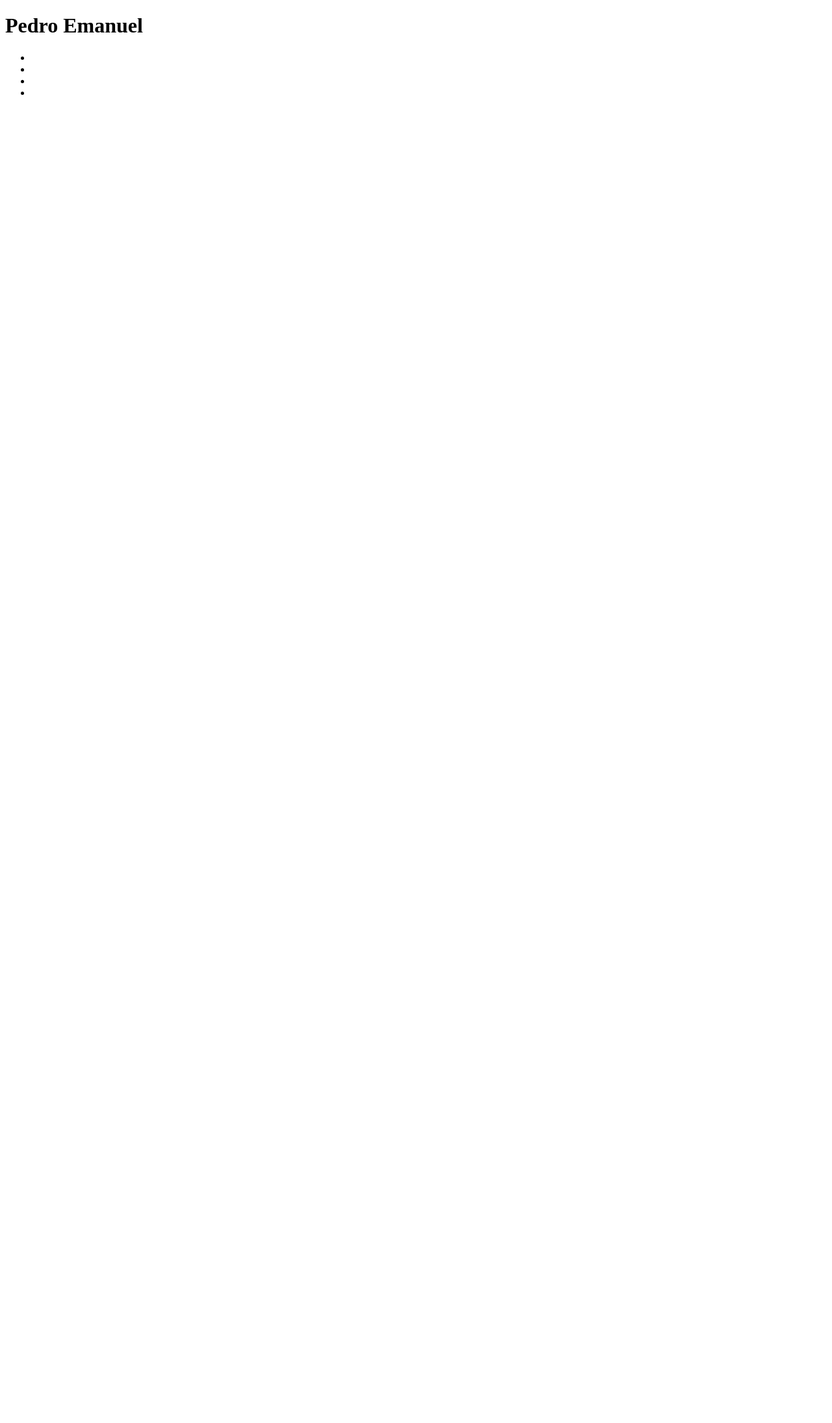
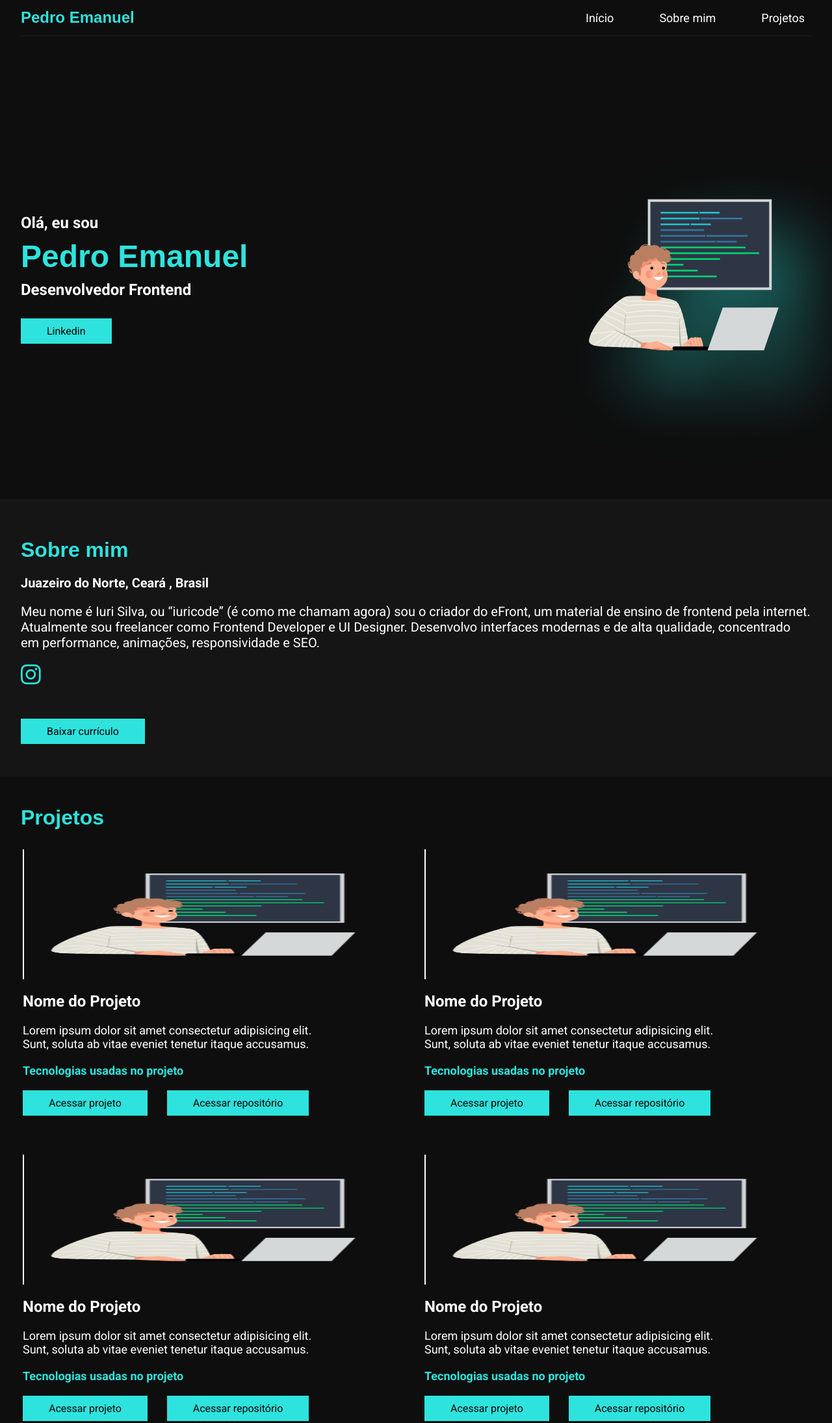
Before and after one commit to PedroEmanuel16/CodeLab, a plain HTML site: page Projeto 5/index.html in a window 1280 px wide. Shown: the top 2190 px of the page at 65% size. Before the commit the page ends 800 px from the top, so only its background shows below. Drawn offline with Linux system fonts and the light colour scheme; a web font is replaced by a local one.

Commit message:
adicionando arquivos do projeto 5

```diff
--- a/Projeto 5/index.html
+++ b/Projeto 5/index.html
@@ -1,30 +1,131 @@
 <!DOCTYPE html>
 <html lang="pt-br">
+
 <head>
     <meta charset="UTF-8">
     <meta name="viewport" content="width=device-width, initial-scale=1.0">
     <title>Projeto 5</title>
+    <link rel="stylesheet" href="style.css">
+    <link rel="preconnect" href="https://fonts.googleapis.com">
+    <link rel="preconnect" href="https://fonts.gstatic.com" crossorigin>
+    <link
+        href="https://fonts.googleapis.com/css2?family=Andada+Pro:ital,wght@0,400..840;1,400..840&family=Inter:ital,opsz,wght@0,14..32,100..900;1,14..32,100..900&family=Nunito:ital,wght@0,200..1000;1,200..1000&family=Preahvihear&family=Roboto:ital,wght@0,100;0,300;0,400;0,500;0,700;0,900;1,100;1,300;1,400;1,500;1,700;1,900&display=swap"
+        rel="stylesheet">
+    <link rel="preconnect" href="https://fonts.googleapis.com">
+    <link rel="preconnect" href="https://fonts.gstatic.com" crossorigin>
+    <link
+        href="https://fonts.googleapis.com/css2?family=Andada+Pro:ital,wght@0,400..840;1,400..840&family=Inter:ital,opsz,wght@0,14..32,100..900;1,14..32,100..900&family=Nunito:ital,wght@0,200..1000;1,200..1000&family=Preahvihear&family=Roboto:ital,wght@0,100;0,300;0,400;0,500;0,700;0,900;1,100;1,300;1,400;1,500;1,700;1,900&display=swap"
+        rel="stylesheet">
+    <script src="https://kit.fontawesome.com/4921aa317d.js" crossorigin="anonymous"></script>
 </head>
+
 <body>
     <header>
-        <h1>Pedro Emanuel</h1>
+        <div class="header-itens">
+            <h1>Pedro Emanuel</h1>
 
-        <nav>
-            <ul>
-                <li></li>
-                <li></li>
-                <li></li>
-                <li></li>
-            </ul>
-        </nav>
+            <nav>
+                <ul>
+                    <li><a href="#">Início</a></li>
+                    <li><a href="#">Sobre mim</a></li>
+                    <li><a href="#">Projetos</a></li>
+                </ul>
+            </nav>
+        </div>
+
     </header>
 
     <main>
+        <div class="container-principal-geral">
+            <div class="container-principal container-principal1">
+                <div class="principal-texto">
+                    <h3>Olá, eu sou</h3>
+                    <h2>Pedro Emanuel</h2>
+                    <h3>Desenvolvedor Frontend</h3>
+                    <div id="btn-linkedin">
+                        <a href="#" class="btn-padrao">Linkedin</a>
+                    </div>
+                </div>
+                <div class="principal-imagem">
+                    <img src="me.png" alt="">
+                </div>
+            </div>
+        </div>
+
+        <div class="container-principal-sobre">
+            <div class="container-principal container-principal2">
+                <h2>Sobre mim</h2>
+                <h3>Juazeiro do Norte, Ceará ,  Brasil</h3>
+                <p>Meu nome é Iuri Silva, ou “iuricode” (é como me chamam agora) sou o criador do eFront, um material de
+                    ensino de frontend pela internet. Atualmente sou freelancer como Frontend Developer e UI Designer.
+                    Desenvolvo interfaces modernas e de alta qualidade, concentrado em performance, animações,
+                    responsividade e SEO.</p>
+
+                <div class="instagram"><i class="fa-brands fa-instagram"></i></div>
+
+
+                <div class="btn-baixar">
+                    <a href="#" class="btn-padrao">Baixar currículo</a>
+                </div>
+
+            </div>
+        </div>
+
+        <div class="container-principal-projetos">
+            <div class="container-principal container-principal3">
+                <h2>Projetos</h2>
+
+                <ul class="projetos-lista">
+                    <li>
+                        <img src="me.png" alt="">
+                        <h4>Nome do Projeto</h4>
+                        <p>Lorem ipsum dolor sit amet consectetur adipisicing elit. Sunt, soluta ab vitae eveniet tenetur itaque accusamus.</p>
+                        <h5>Tecnologias usadas no projeto</h5>
+                        <div class="btns-links">
+                            <a href="#" class="btn-padrao">Acessar projeto</a>
+                            <a href="#" class="btn-padrao">Acessar repositório</a>
+                        </div>
+                    </li>
+                    <li>
+                        <img src="me.png" alt="">
+                        <h4>Nome do Projeto</h4>
+                        <p>Lorem ipsum dolor sit amet consectetur adipisicing elit. Sunt, soluta ab vitae eveniet tenetur itaque accusamus.</p>
+                        <h5>Tecnologias usadas no projeto</h5>
+                        <div class="btns-links">
+                            <a href="#" class="btn-padrao">Acessar projeto</a>
+                            <a href="#" class="btn-padrao">Acessar repositório</a>
+                        </div>
+                    </li>
+                    <li>
+                        <img src="me.png" alt="">
+                        <h4>Nome do Projeto</h4>
+                        <p>Lorem ipsum dolor sit amet consectetur adipisicing elit. Sunt, soluta ab vitae eveniet tenetur itaque accusamus.</p>
+                        <h5>Tecnologias usadas no projeto</h5>
+                        <div class="btns-links">
+                            <a href="#" class="btn-padrao">Acessar projeto</a>
+                            <a href="#" class="btn-padrao">Acessar repositório</a>
+                        </div>
+                    </li>
+                    <li>
+                        <img src="me.png" alt="">
+                        <h4>Nome do Projeto</h4>
+                        <p>Lorem ipsum dolor sit amet consectetur adipisicing elit. Sunt, soluta ab vitae eveniet tenetur itaque accusamus.</p>
+                        <h5>Tecnologias usadas no projeto</h5>
+                        <div class="btns-links">
+                            <a href="#" class="btn-padrao">Acessar projeto</a>
+                            <a href="#" class="btn-padrao">Acessar repositório</a>
+                        </div>
+                    </li>
+                </ul>
+            </div>
+        </div>
+
 
     </main>
 
     <footer>
-
+        <h4>@ 2024 - Pedro Emanuel</h4>
     </footer>
 </body>
+
 </html>
--- /dev/null
+++ b/Projeto 5/style.css
@@ -0,0 +1,164 @@
+*{
+    padding: 0;
+    margin: 0;
+    box-sizing: border-box;
+    font-family: "Roboto", sans-serif;
+}
+
+header{
+    width: 100%;
+    height: 10vh;
+    background: transparent;
+    background-color: #0E0E0E;
+}
+.header-itens{
+    width: 1216px;
+    margin: 0 auto;
+    display: flex;
+    justify-content: space-between;
+    align-items: center;
+    padding: 13px 0;
+    border-bottom: 2px solid #151515;
+}
+.header-itens h1{
+    font-size: 24px;
+    font-family: "Preahvihear", sans-serif;
+    color: rgb(46, 227, 221);
+}
+nav ul{
+    display: flex;
+    list-style: none;
+    gap: 50px;
+}
+nav a{
+    text-decoration: none;
+    color: #fff;
+    font-size: 18px;
+    padding: 10px;
+}
+.container-principal-geral{
+    background-color: #0E0E0E;
+}
+.container-principal{
+    width: 1216px;
+    max-width: 100%;
+    margin: 0 auto;
+    display: flex;
+}
+.container-principal1{
+    height: 86vh;
+    justify-content: space-between;
+    align-items: center;
+}
+.container-principal1 h3{
+    font-size: 24px;
+    color: #fff;
+}
+.container-principal1 h2{
+    font-size: 48px;
+    font-family: "Preahvihear", sans-serif;
+    color: rgb(46, 227, 221);
+}
+.principal-texto{
+    display: flex;
+    gap: 10px;
+    flex-direction: column;
+    justify-content: center;
+}
+#btn-linkedin{
+    margin-top: 30px;
+}
+.btn-padrao{
+    text-decoration: none;
+    color: #000;
+    background-color: rgb(46, 227, 221);
+    padding: 10px 40px;
+}
+.btn-padrao:hover{
+    background-color: rgb(16, 210, 204);
+}
+.principal-imagem img{
+    -webkit-filter: drop-shadow(50px 50px 50px rgba(46, 227, 221,0.4));
+}
+.container-principal-sobre{
+    background-color: #151515;
+}
+.container-principal2{
+    color: #fff;
+    flex-direction: column;
+    padding: 60px 0;
+    gap: 20px;
+}
+.container-principal2 h2{
+    font-size: 32px;
+    font-family: "Preahvihear", sans-serif;
+    color: rgb(46, 227, 221);
+}
+.container-principal2 h3, p{
+    font-size: 20px;
+}
+.btn-baixar{
+    margin-top: 40px;
+}
+.fa-instagram{
+    cursor: pointer;
+    font-size: 35px;
+    color: rgb(46, 227, 221);
+}
+.container-principal-projetos{
+   background-color: #0E0E0E;
+}
+.container-principal3{
+    flex-direction: column;
+    padding: 45px 0;
+}
+.container-principal3 h2{
+    font-family: "Preahvihear", sans-serif;
+    color: rgb(46, 227, 221);
+    font-size: 32px;
+}
+.projetos-lista{
+    list-style: none;
+    display: flex;
+    flex-wrap: wrap;
+    justify-content: space-around;
+    color: #fff;
+    gap: 60px 20px;
+    margin-top: 30px;
+}
+.projetos-lista li{
+    width: 592px;
+    display: flex;
+    flex-direction: column;
+    align-items: start;
+}
+.projetos-lista h4{
+    margin-top: 20px;
+    font-size: 24px;
+}
+.projetos-lista p{
+    margin-top: 20px;
+    font-size: 18px;
+    width: 80%;
+}
+.projetos-lista h5{
+    margin: 20px 0;
+    font-size: 18px;
+    color: rgb(46, 227, 221);
+}
+.projetos-lista img{
+    height: 200px;
+    width: 100%;
+    border-left: 2px solid #fff;
+}
+.btns-links{
+    display: flex;
+    justify-content: center;
+    gap: 30px;
+}
+footer{
+    padding: 30px 0;
+    text-align: center;
+    background-color: #151515;
+    color: #fff;
+}
```
Also changed, not shown: Projeto 5/me.png (added).
